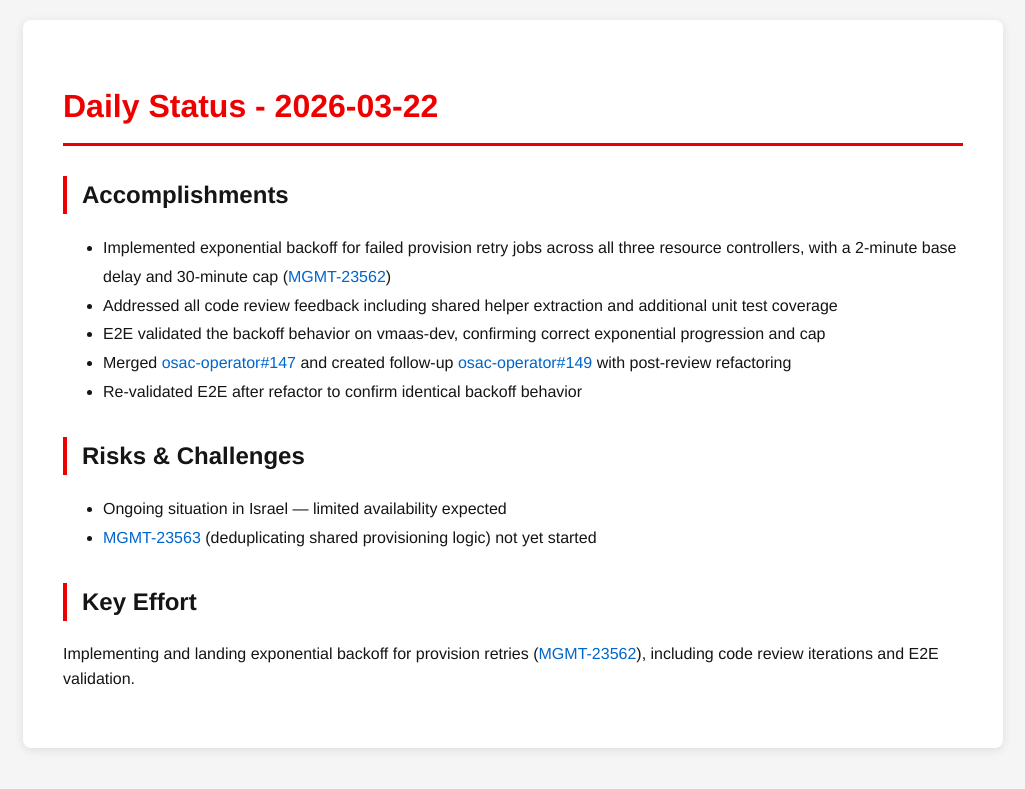
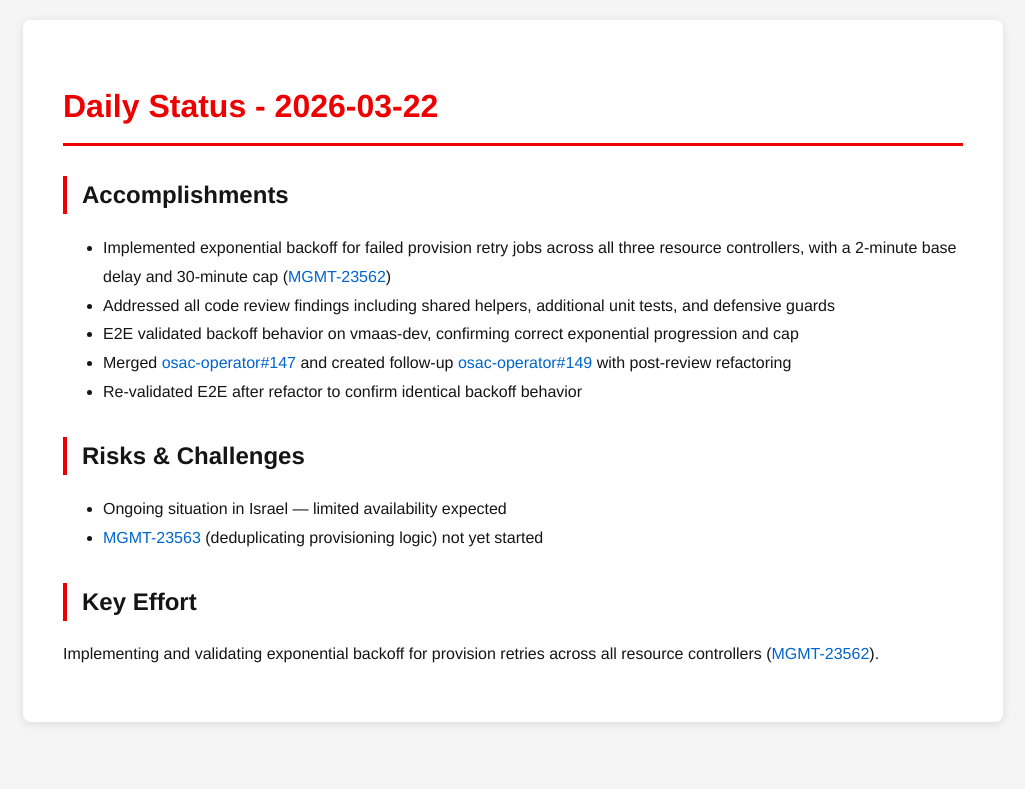
Before and after one commit to tzvatot/daily-status, a Jekyll site: the page built from 2026-03-22.md, in a window 1280 px wide. Shown: the top 789 px of the page, without its empty margins (127-1152 px from the left). Built offline with Jekyll 4.4.1, drawn with Linux system fonts in a browser that asks for light colours.

Commit message:
Daily status update - 2026-03-22

```diff
--- a/2026-03-22.md
+++ b/2026-03-22.md
@@ -8,14 +8,14 @@ date: 2026-03-22
 
 ## Accomplishments
 - Implemented exponential backoff for failed provision retry jobs across all three resource controllers, with a 2-minute base delay and 30-minute cap ([MGMT-23562](https://issues.redhat.com/browse/MGMT-23562))
-- Addressed all code review feedback including shared helper extraction and additional unit test coverage
-- E2E validated the backoff behavior on vmaas-dev, confirming correct exponential progression and cap
+- Addressed all code review findings including shared helpers, additional unit tests, and defensive guards
+- E2E validated backoff behavior on vmaas-dev, confirming correct exponential progression and cap
 - Merged [osac-operator#147](https://github.com/osac-project/osac-operator/pull/147) and created follow-up [osac-operator#149](https://github.com/osac-project/osac-operator/pull/149) with post-review refactoring
 - Re-validated E2E after refactor to confirm identical backoff behavior
 
 ## Risks & Challenges
 - Ongoing situation in Israel — limited availability expected
-- [MGMT-23563](https://issues.redhat.com/browse/MGMT-23563) (deduplicating shared provisioning logic) not yet started
+- [MGMT-23563](https://issues.redhat.com/browse/MGMT-23563) (deduplicating provisioning logic) not yet started
 
 ## Key Effort
-Implementing and landing exponential backoff for provision retries ([MGMT-23562](https://issues.redhat.com/browse/MGMT-23562)), including code review iterations and E2E validation.
+Implementing and validating exponential backoff for provision retries across all resource controllers ([MGMT-23562](https://issues.redhat.com/browse/MGMT-23562)).
```
